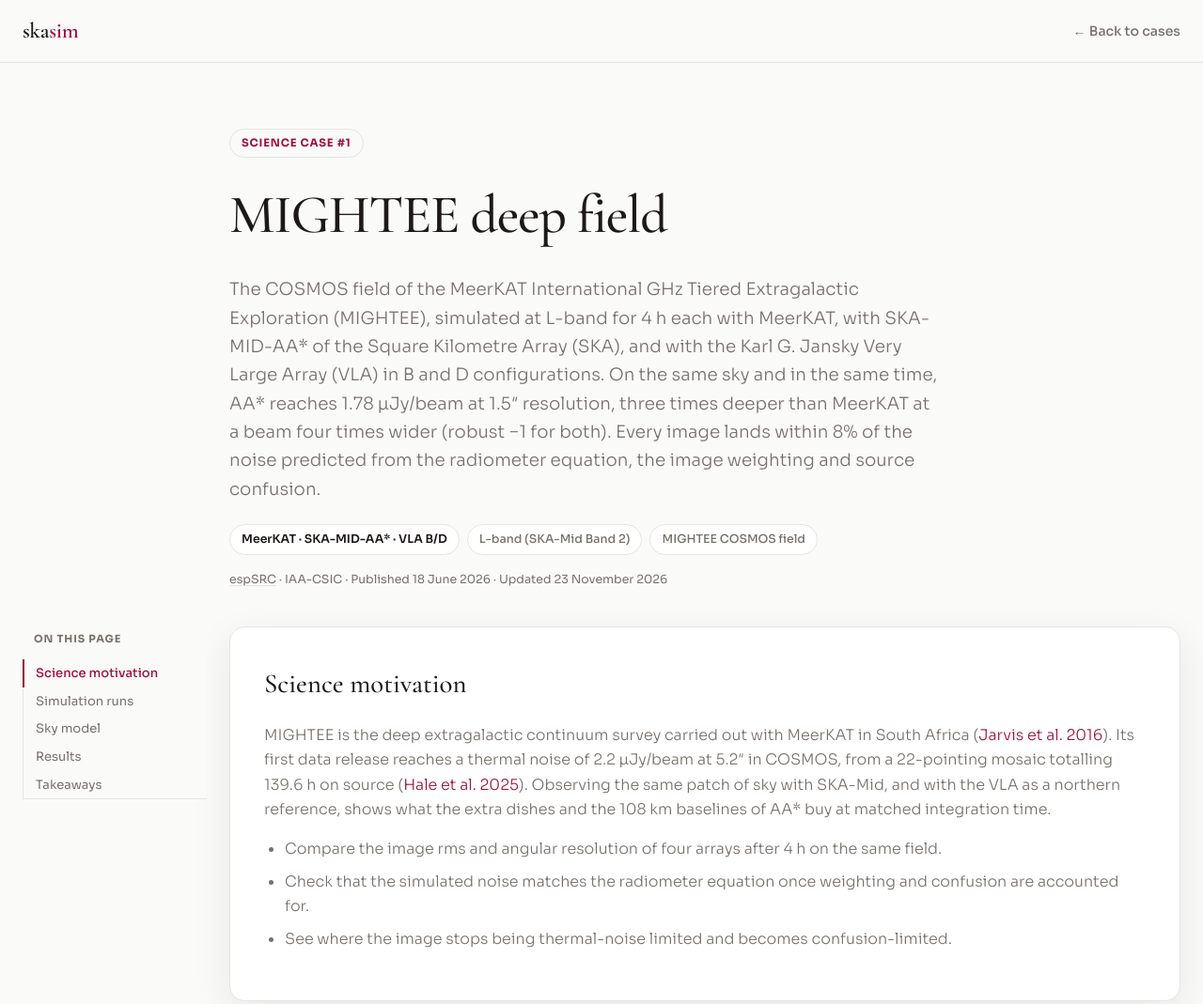
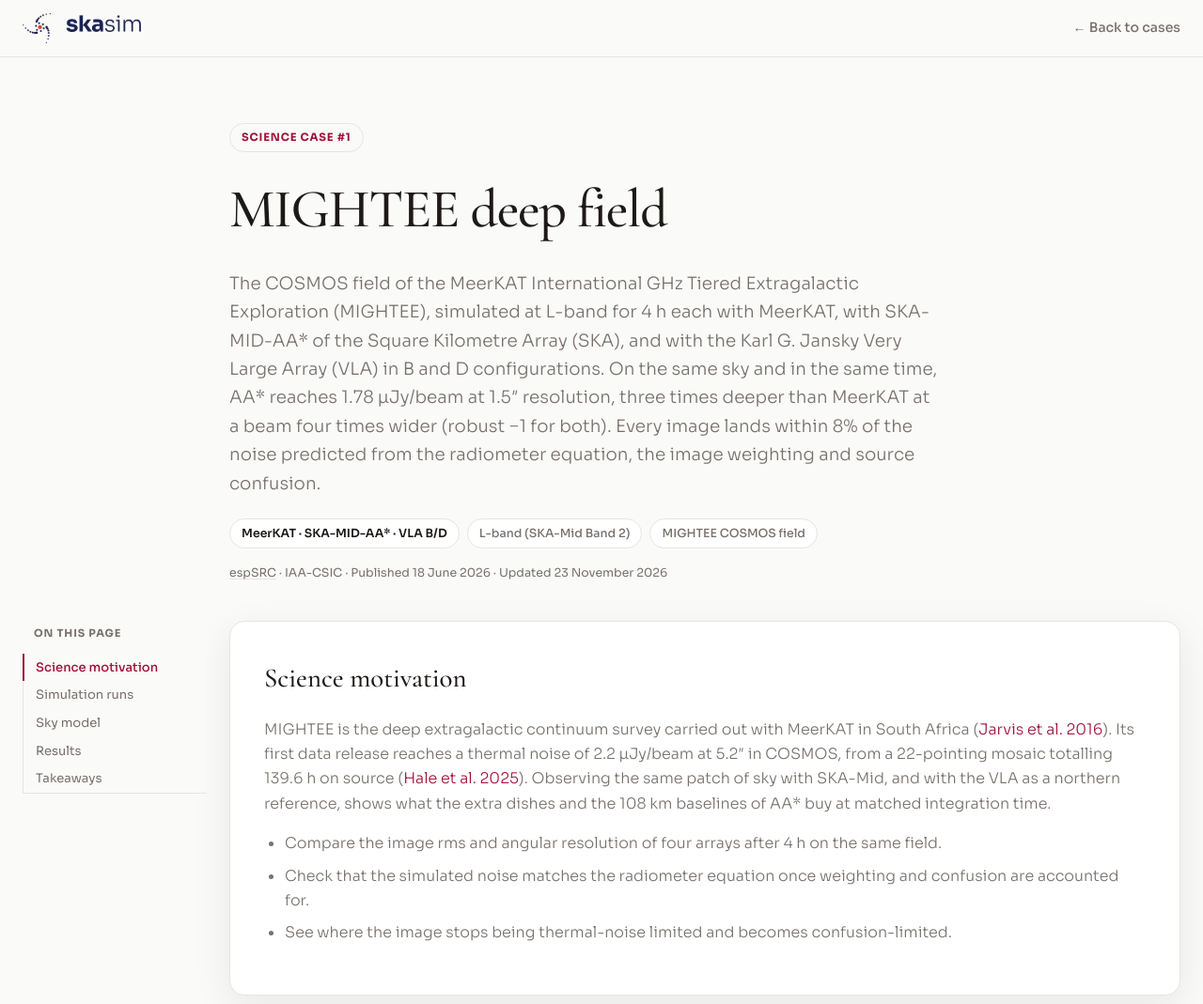
Before and after one commit to espsrc/skasim-gallery, a plain HTML site: page case1-mightee/index.html in a window 1280 px wide. Shown: the top 1069 px of the page at 94% size. Drawn offline with nearby package versions, Linux system fonts and the light colour scheme.

Commit message:
update: logo in the nav bar, cleaner lockup and social card

```diff
--- a/case1-mightee/index.html
+++ b/case1-mightee/index.html
@@ -170,6 +170,11 @@
                 font-size: 1.45rem;
                 color: var(--text);
                 letter-spacing: -0.01em;
+            }
+            .logo img {
+                display: block;
+                height: 32px;
+                width: auto;
             }
             .logo span {
                 color: var(--accent);
@@ -681,7 +686,7 @@
     <body>
         <nav>
             <div class="wrap">
-                <a href="../index.html" class="logo">ska<span>sim</span></a>
+                <a href="../index.html" class="logo"><img src="../logos/skasim-nav.png" alt="skasim" width="126" height="32" /></a>
                 <a href="../index.html#cases" class="back">← Back to cases</a>
             </div>
         </nav>
```
Also changed, not shown: 404.html (+6 -1 lines), case2-polarization/index.html (+6 -1 lines), case3-staged-delivery/index.html (+6 -1 lines), case4-redshift-galaxies/index.html (+6 -1 lines), case5-hi-kinematics/index.html (+6 -1 lines), index.html (+7 -2 lines), .claude/skills/skasim-showcase/assets/template.html, logos/og-home.png, logos/skasim-nav.png (added), logos/skasim-v2.png.
